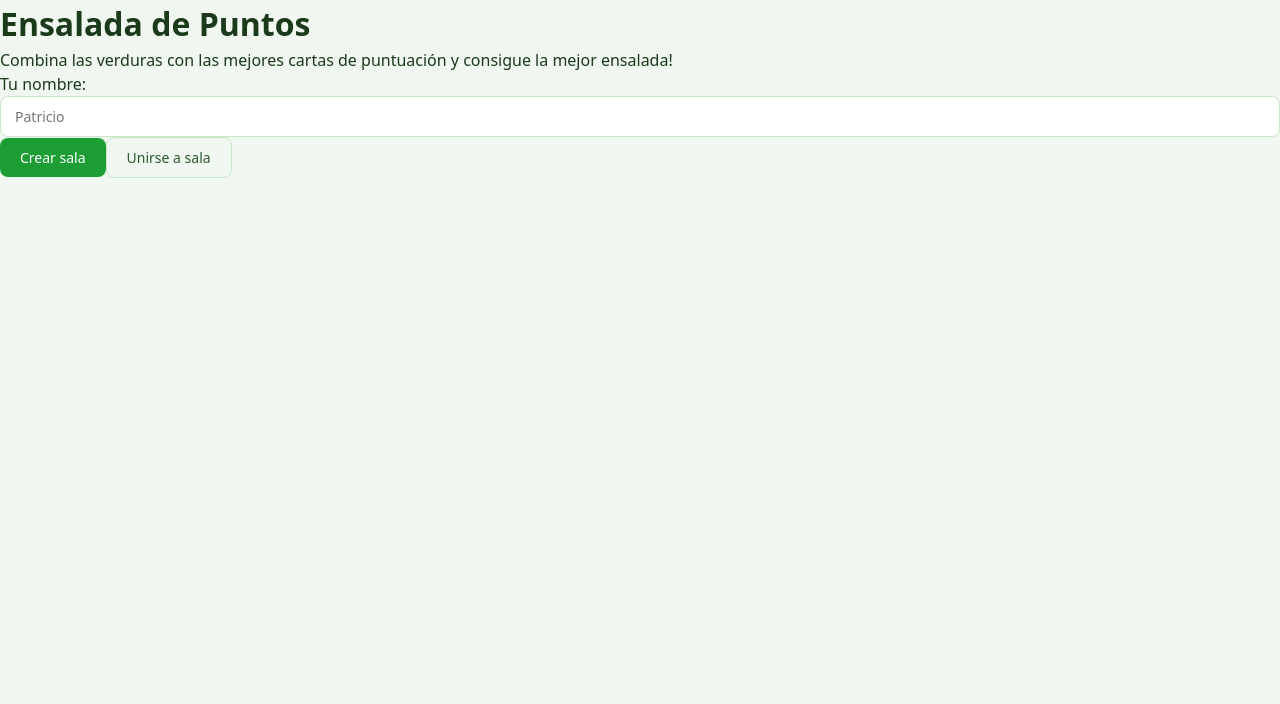
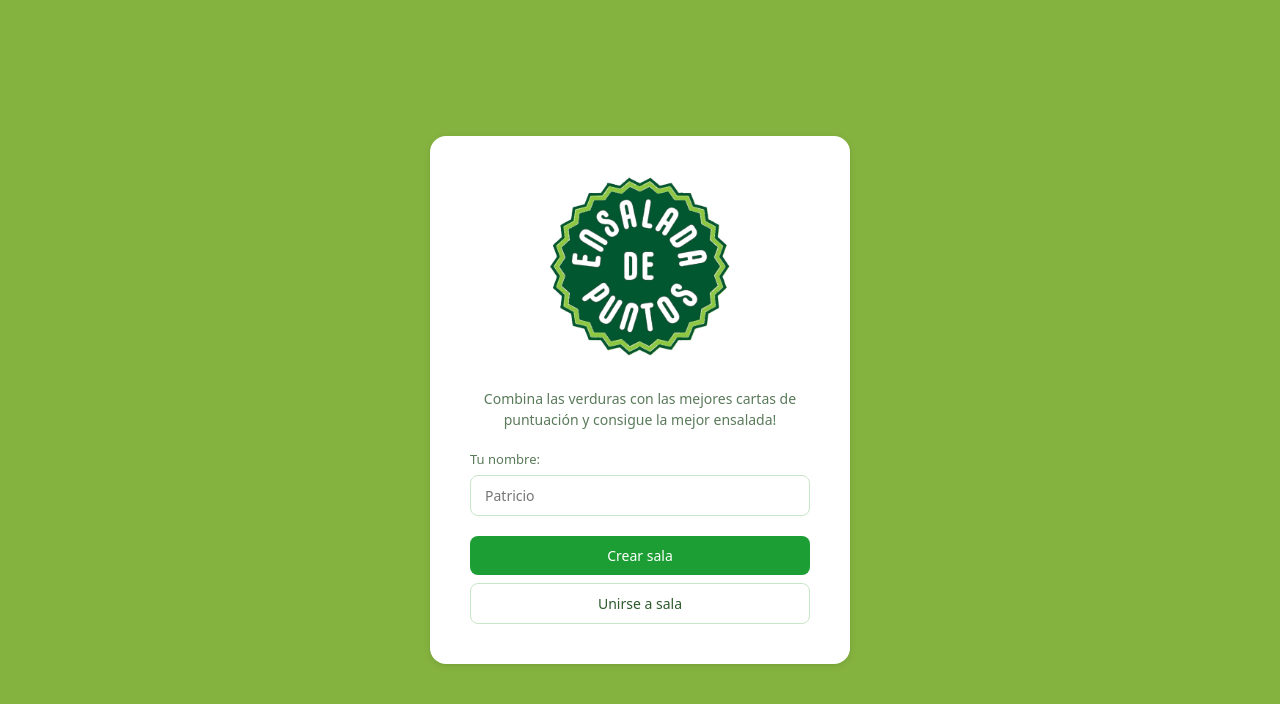
Before and after one commit to LeonardoVNC/EnsaladaDePuntosWeb, a React (Vite) app in the folder EnsaladaFront/: page / in a window 1280 px wide. Shown: the top 704 px of the page. Built offline with nearby package versions, Linux system fonts and the light colour scheme.

Commit message:
style: Add CSS for HomePage

```diff
--- a/EnsaladaFront/src/index.css
+++ b/EnsaladaFront/src/index.css
@@ -94,3 +94,84 @@ input[type="text"]:focus {
   outline: none;
   border-color: var(--teal);
 }
+
+
+/* HomePage */
+.home-screen {
+  background: var(--green-intense);
+  min-height: 100vh;
+  display: flex;
+  align-items: center;
+  justify-content: center;
+  padding: 2rem;
+}
+
+.home-card {
+  background: var(--white);
+  border-radius: var(--radius-lg);
+  box-shadow: var(--shadow-card);
+  padding: 2.5rem;
+  width: 100%;
+  max-width: 420px;
+  display: flex;
+  flex-direction: column;
+  gap: 1.25rem;
+}
+
+.home-img {
+  display: flex;
+  width: 55%;
+  align-self: center;
+  margin-bottom: 1.5rem;
+}
+
+.home-subtitle {
+  font-size: 14px;
+  color: var(--green-soft);
+  text-align: center;
+  margin-top: -0.75rem;
+}
+
+.name-input-group {
+  display: flex;
+  flex-direction: column;
+  gap: 6px;
+}
+
+.name-input-group label {
+  font-size: 13px;
+  font-weight: 500;
+  color: var(--green-soft);
+}
+
+.mode-buttons {
+  display: flex;
+  flex-direction: column;
+  gap: 8px;
+}
+
+.action-group {
+  display: flex;
+  flex-direction: column;
+  gap: 10px;
+}
+
+.action-group label {
+  font-size: 13px;
+  font-weight: 500;
+  color: var(--green-soft);
+}
+
+.action-hint {
+  font-size: 14px;
+  color: var(--green-soft);
+}
+
+.action-buttons {
+  display: flex;
+  gap: 8px;
+}
+
+.action-buttons button {
+  flex: 1;
+}
--- a/EnsaladaFront/src/pages/HomePage.tsx
+++ b/EnsaladaFront/src/pages/HomePage.tsx
@@ -1,5 +1,6 @@
 import { useState } from "react";
 import { gameService } from "../service/game.service";
+import logo from '../assets/logo.png';
 
 interface HomePageProps {
     onJoinGame: (gameId: string, playerId: string, playerName: string) => void
@@ -60,7 +61,7 @@ function HomePage(props: HomePageProps) {
         <>
             <div className="home-screen">
                 <div className="home-card">
-                    <h1 className="home-title">Ensalada de Puntos</h1>
+                    <img className="home-img" src={logo} alt="Logo del juego"/>
                     <p className="home-subtitle">Combina las verduras con las mejores cartas de puntuación y consigue la mejor ensalada!</p>
 
                     <div className="name-input-group">
```
